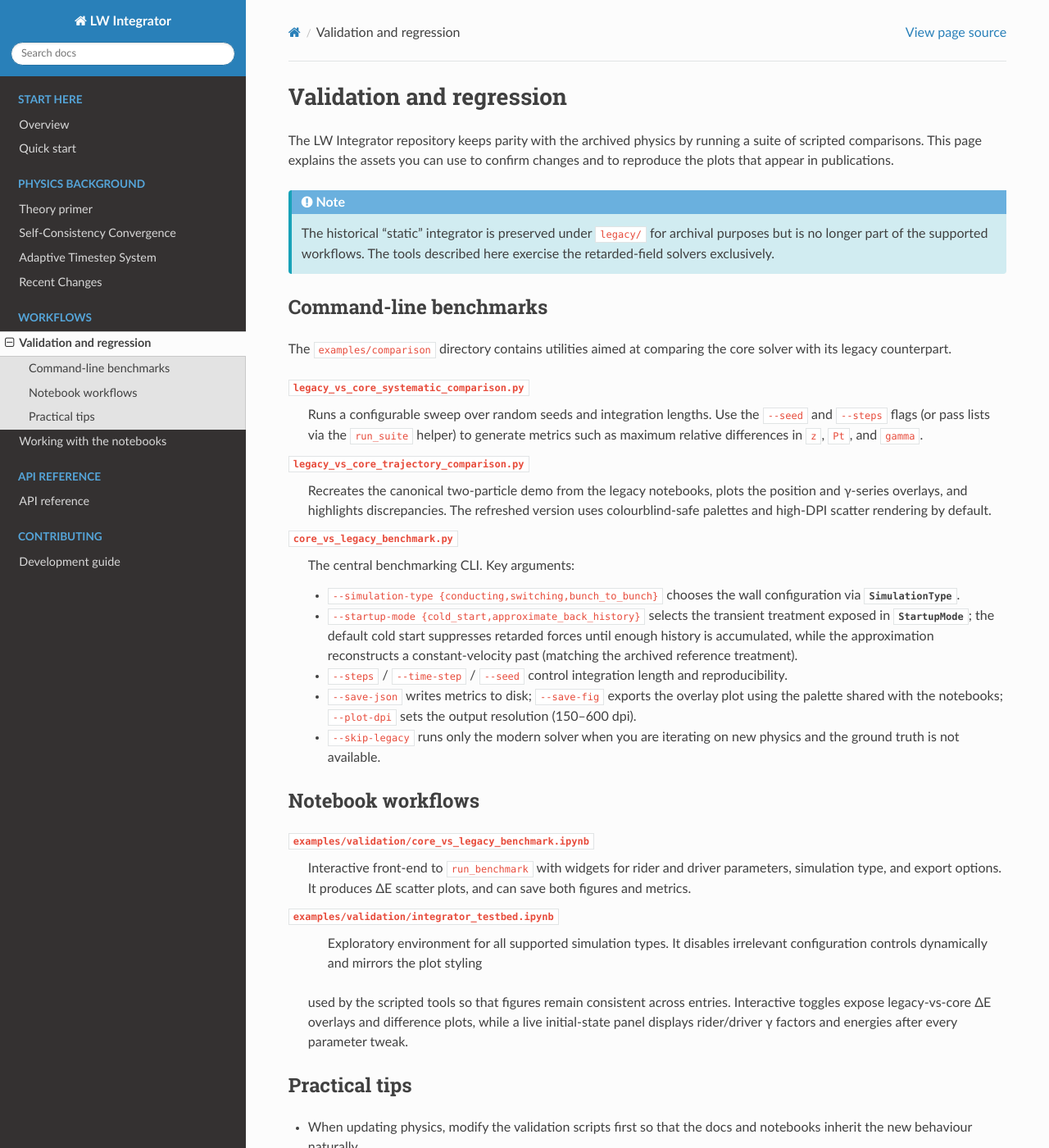
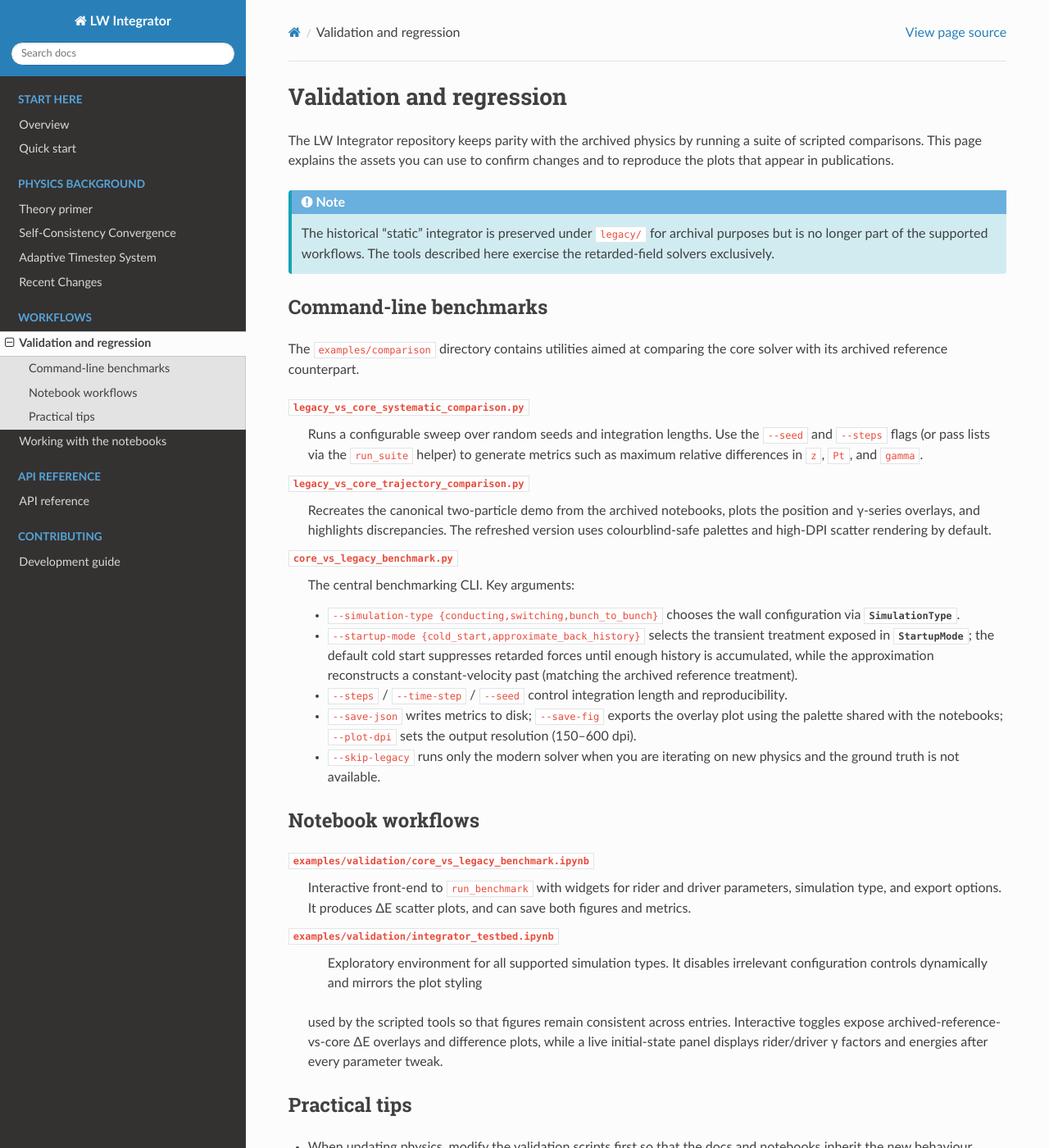
Before and after one commit to benfolsom/LW_integrator, a Sphinx documentation site: the page built from docs/source/validation.rst, in a window 1280 px wide and 1400 px high. Shown: the whole window at 82% size. Built offline with Sphinx 7.4.7 and the Read the Docs theme 3.1.0, drawn with Linux system fonts in a browser that asks for light colours.

Commit message:
Refresh archived workflow terminology

```diff
--- a/docs/source/development/style.rst
+++ b/docs/source/development/style.rst
@@ -5,7 +5,7 @@ Style notes
   functions.
 * Keep imports explicit; relative imports inside packages are acceptable when
   referencing sibling modules.
-* Avoid reformatting legacy files wholesale unless you are migrating them into
+* Avoid reformatting archived reference files wholesale unless you are migrating them into
   the ``core/`` namespace.  Targeted edits help reviewers track physics changes.
 * Matplotlib figures should use the colourblind-friendly palette introduced in
   ``core_vs_legacy_benchmark.py``.  When in doubt, import the palette from
--- a/docs/source/development/testing.rst
+++ b/docs/source/development/testing.rst
@@ -7,8 +7,8 @@ The repository uses ``pytest`` for both unit and integration coverage.  The
 * ``tests/unit`` covers deterministic helpers such as image charge generation or
   chronology matching.
 * ``tests/integration`` exercises the end-to-end solvers, comparing core vs.
-  legacy and validating the self-consistency wrapper.
-* ``tests/physics`` retains legacy-style regression checks for specific physics
+  archived reference behavior and validating the self-consistency wrapper.
+* ``tests/physics`` retains regression checks for specific physics
   invariants (charge conservation, relativistic momentum, etc.).
 * ``tests/test_cli_gui_parity.py`` verifies that the CLI sweep runner and the
   GUI's Blind Sweep mode produce identical configurations and results when given
--- a/docs/source/notebooks.rst
+++ b/docs/source/notebooks.rst
@@ -29,14 +29,14 @@ Core notebooks
   selected simulation type and prints a JSON summary of the effective
   parameters so you can paste them into regression tests.  Live initial-state
   readouts show the rider/driver γ factors and energies after every parameter
-  tweak, and optional plots overlay legacy and modern ΔE curves or visualise
+  tweak, and optional plots overlay archived-reference and modern ΔE curves or visualise
   their differences to make regressions obvious.
 
-``examples/validation/conducting_aperture_test.ipynb`` (legacy)
+``examples/validation/conducting_aperture_test.ipynb`` (archived)
     Archived exploratory notebook; useful when cross-checking the 35 MeV
     conducting aperture scenario documented in :mod:`examples.validation.conducting_aperture_test`.
 
-The historical "static" integrator surfaces only inside the legacy notebooks.
+The historical "static" integrator surfaces only inside the archived notebooks.
 It remains functional for archival comparisons, but the actively maintained
 notebook UIs focus on the retarded-field solvers described elsewhere in this
 guide.
--- a/docs/source/validation.rst
+++ b/docs/source/validation.rst
@@ -15,7 +15,7 @@ Command-line benchmarks
 -----------------------
 
 The ``examples/comparison`` directory contains utilities aimed at comparing the
-core solver with its legacy counterpart.
+core solver with its archived reference counterpart.
 
 ``legacy_vs_core_systematic_comparison.py``
     Runs a configurable sweep over random seeds and integration lengths.  Use
@@ -24,7 +24,7 @@ core solver with its legacy counterpart.
     ``Pt``, and ``gamma``.
 
 ``legacy_vs_core_trajectory_comparison.py``
-    Recreates the canonical two-particle demo from the legacy notebooks, plots
+    Recreates the canonical two-particle demo from the archived notebooks, plots
     the position and γ-series overlays, and highlights discrepancies.  The
     refreshed version uses colourblind-safe palettes and high-DPI scatter
     rendering by default.
@@ -59,7 +59,7 @@ Notebook workflows
     Exploratory environment for all supported simulation types.  It disables
     irrelevant configuration controls dynamically and mirrors the plot styling
   used by the scripted tools so that figures remain consistent across entries.
-  Interactive toggles expose legacy-vs-core ΔE overlays and difference plots,
+  Interactive toggles expose archived-reference-vs-core ΔE overlays and difference plots,
   while a live initial-state panel displays rider/driver γ factors and
   energies after every parameter tweak.
 
```
Also changed, not shown: 4 other files.
